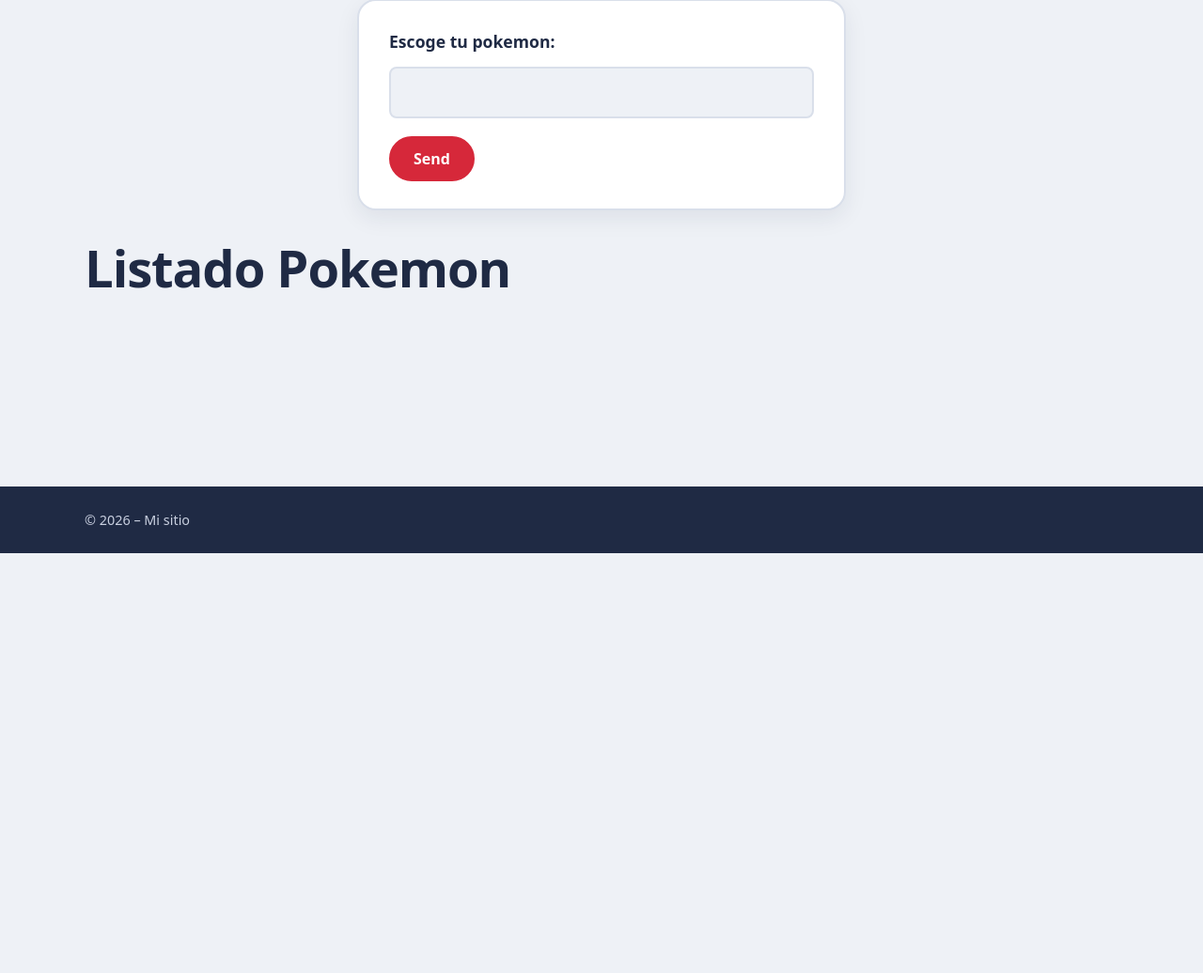
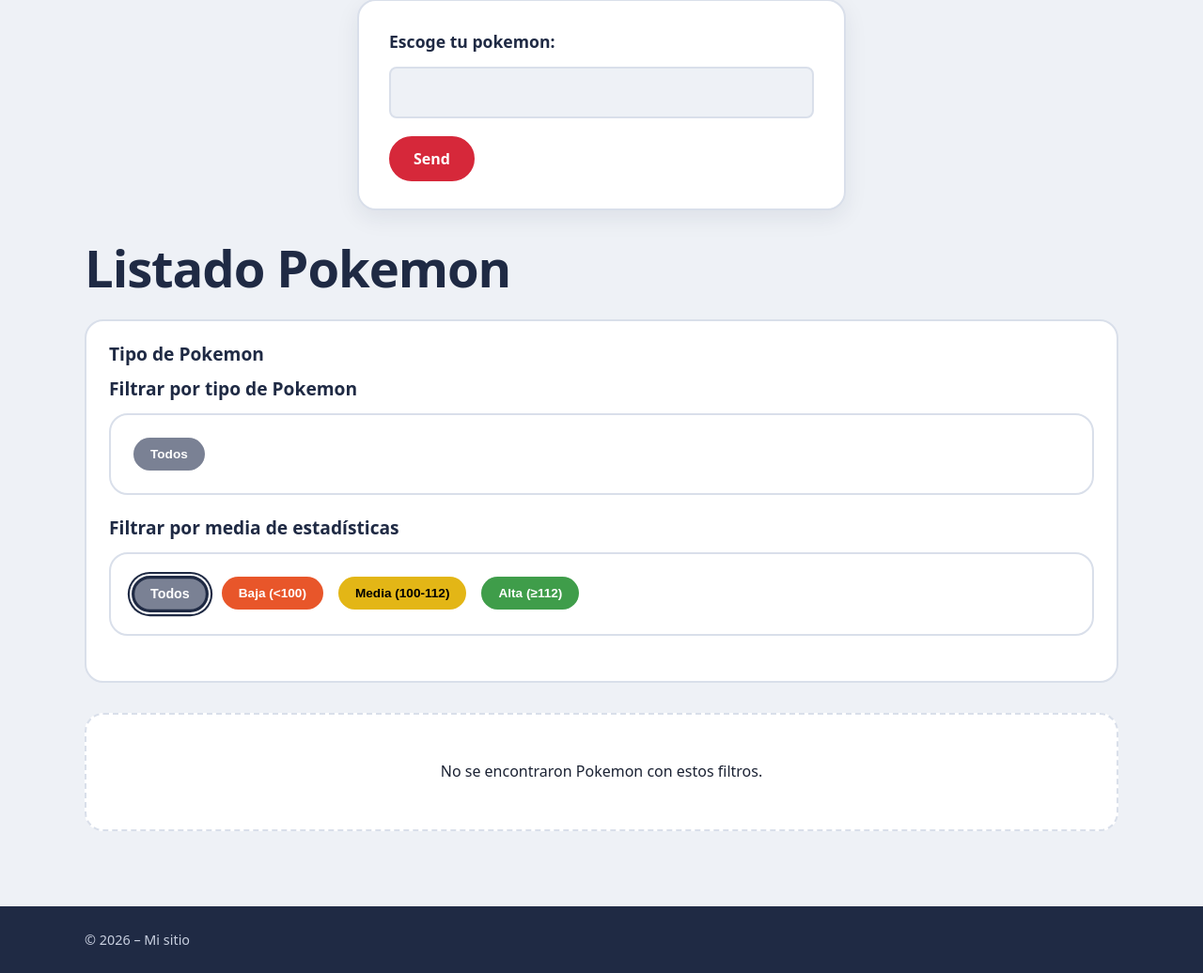
Before and after one commit to cga000001-debug/pokemon-battle-web, a Flask app: template app/templates/listado-pkm.html in a window 1280 px wide. Shown: the part 211-1247 px from the top of the page at 94% size. Before the commit the page ends 800 px from the top, so only its background shows below. Run offline with Flask 3, Linux system fonts and the light colour scheme; the template is opened without the code that fills it, so the values that code supplies are empty.

Commit message:
Formulario filtros completado

```diff
--- a/app/main.py
+++ b/app/main.py
@@ -8,6 +8,8 @@
 
 with RUTA_DATOS.open(encoding="utf-8") as f:
     DATOS = json.load(f)
+for pokemon in DATOS:
+    pokemon["media"] = sum(stat["value"] for stat in pokemon["stats"]) / len(pokemon["stats"])
 
 @app.route('/')
 def index():
@@ -16,10 +18,41 @@
 @app.route('/pokemons', methods=["GET","POST"])
 def listadoPokemon():
     if request.method == "POST":
-        trainer = request.form["trainer"].strip()
-        return render_template('listado-pkm.html', pokemons=DATOS, trainer=trainer)
+        trainer = request.form.get("trainer","").strip()
     else:
-        return
+        trainer = request.args.get("trainer","").strip()
+
+    tipo = request.args.get("tipo","")
+    media = request.args.get("media", "")
+
+    tipos_pokemon = sorted(set(t for pokemon in DATOS for t in pokemon["types"]))
+
+    pokemons_filtrados = DATOS
+
+    if tipo:
+        pokemons_filtrados = [
+            pokemon for pokemon in pokemons_filtrados
+            if tipo in pokemon["types"]
+        ]
+
+    if media:
+        if media == "baja":
+            pokemons_filtrados = [
+                pokemon for pokemon in pokemons_filtrados
+                if pokemon["media"] < 100
+            ]
+        elif media == "media":
+            pokemons_filtrados = [
+                pokemon for pokemon in pokemons_filtrados
+                if pokemon["media"] < 112
+            ]
+        elif media == "alta":
+            pokemons_filtrados = [
+                pokemon for pokemon in pokemons_filtrados
+                if pokemon["media"] > 112
+            ]
+
+    return render_template('listado-pkm.html', pokemons=pokemons_filtrados, trainer=trainer, tipos_pokemon=tipos_pokemon, tipo=tipo, media=media)
 
 
 @app.route('/pokemons/<int:id>')
--- a/app/static/css/styles.css
+++ b/app/static/css/styles.css
@@ -489,3 +489,64 @@
     font-weight: 800;
     line-height: 1.2;
 }
+
+/* ---------- Filtros Pokemon ---------- */
+
+.form_filtros {
+    background: white;
+    padding: 1.5rem;
+    border-radius: 20px;
+    margin-bottom: 2rem;
+    border: 2px solid var(--line);
+}
+
+.form_filtros h2 {
+    font-size: 1.2rem;
+    margin-bottom: 1rem;
+}
+
+.form_filtros form {
+    margin-bottom: 1.5rem;
+}
+
+.form_filtros button {
+    cursor: pointer;
+    border: 2px solid transparent;
+    padding: 0.5rem 1rem;
+    transition: 0.2s;
+}
+
+.form_filtros button:hover {
+    transform: scale(1.1);
+}
+
+/* ---------- Media de estadísticas ---------- */
+
+.form_filtros button[value="baja"] {
+    background: #e8562a;
+    color: white;
+}
+
+.form_filtros button[value="media"] {
+    background: #e3b616;
+    color: black;
+}
+
+.form_filtros button[value="alta"] {
+    background: #3f9d4a;
+    color: white;
+}
+
+/* Botones seleccionados */
+
+.form_filtros button.seleccionado {
+    border: 3px solid #1f2a44;
+    box-shadow: 0 0 0 2px white, 0 0 0 4px #1f2a44;
+    transform: scale(1.05);
+}
+
+/* Separación entre botones de media */
+
+.types--media {
+    gap: 1rem;
+}
--- a/app/templates/listado-pkm.html
+++ b/app/templates/listado-pkm.html
@@ -20,19 +20,85 @@
 
     <div class="section__head">
         <h1>Listado Pokemon</h1>
+    </div>
+
+    <section class="form_filtros">
+        <h2>Tipo de Pokemon</h2>
+
+
+
+            <h2>Filtrar por tipo de Pokemon</h2>
+
+            <form method="GET" action="/pokemons" class="form_filtros">
+                <input type="hidden" name="trainer" value="{{ trainer }}">
+                <input type="hidden" name="media" value="{{ media }}">
+
                 <ul class="types">
-            {% for t in pokemons.types %}
                     <li>
-                    <button class="type type--{{ t }}">{{ t }}</button>
+                        <button type="submit" name="tipo" value="" class="type {% if not tipo %}seleccionados{% endif %}">
+                        Todos
+                        </button>
+                    </li>
+
+                    {% for t in tipos_pokemon %}
+                    <li>
+                        <button type="submit" name="tipo" value="{{ t }}" class="type type--{{ t }} {% if tipo == t %}seleccionado{% endif %}">
+                        {{ t | capitalize}}
+                        </button>
                     </li>
                     {% endfor %}
                 </ul>
-    </div>
+            </form>
 
+            <h2>Filtrar por media de estadísticas</h2>
+            <form method="GET" action="/pokemons" class="form_filtros">
+                <input type="hidden" name="trainer" value="{{ trainer }}">
+                <input type="hidden" name="tipo" value="{{ tipo }}">
+
+                <ul  class="types types--media">
+                    <li>
+                        <button type="submit" name="media" value="" class="type {% if not media %}seleccionado{% endif %}">
+                        Todos
+                        </button>
+                    </li>
+                    <li>
+                        <button type="submit" name="media" value="baja"
+                                class="type {% if media == 'baja' %}seleccionado{% endif %}">
+                            Baja (&lt;100)
+                        </button>
+                    </li>
+
+                    <li>
+                        <button type="submit" name="media" value="media"
+                                class="type {% if media == 'media' %}seleccionado{% endif %}">
+                            Media (100-112)
+                        </button>
+                    </li>
+
+                    <li>
+                        <button type="submit" name="media" value="alta"
+                                class="type {% if media == 'alta' %}seleccionado{% endif %}">
+                            Alta (≥112)
+                        </button>
+                    </li>
+                </ul>
+            </form>
+
+    </section>
+
+    {% if pokemons %}
         <ul class="grid">
             {% for pokemon in pokemons %}
                 {% include 'pokemon_card.html' %}
             {% endfor %}
         </ul>
+
+    {% else %}
+
+        <p class="empty">
+            No se encontraron Pokemon con estos filtros.
+        </p>
+
+    {% endif %}
 </section>
 {% endblock %}
--- a/app/templates/pokemon.html
+++ b/app/templates/pokemon.html
@@ -41,11 +41,10 @@
                 </li>
                 {% endfor %}
 
-                {% set media = pokemon.stats | sum(attribute='value') / (pokemon.stats | length) %}
                 <div class="stats-media">
                     <span class="stats-media__label">Media de estadísticas</span>
                     <span class="stats-media__value">
-                        {{ "%.2f"|format(media) }}
+                        {{ "%.2f"|format(pokemon.media) }}
                     </span>
                 </div>
             </ul>
```
Lines whose indentation alone changed are shown as unchanged.
